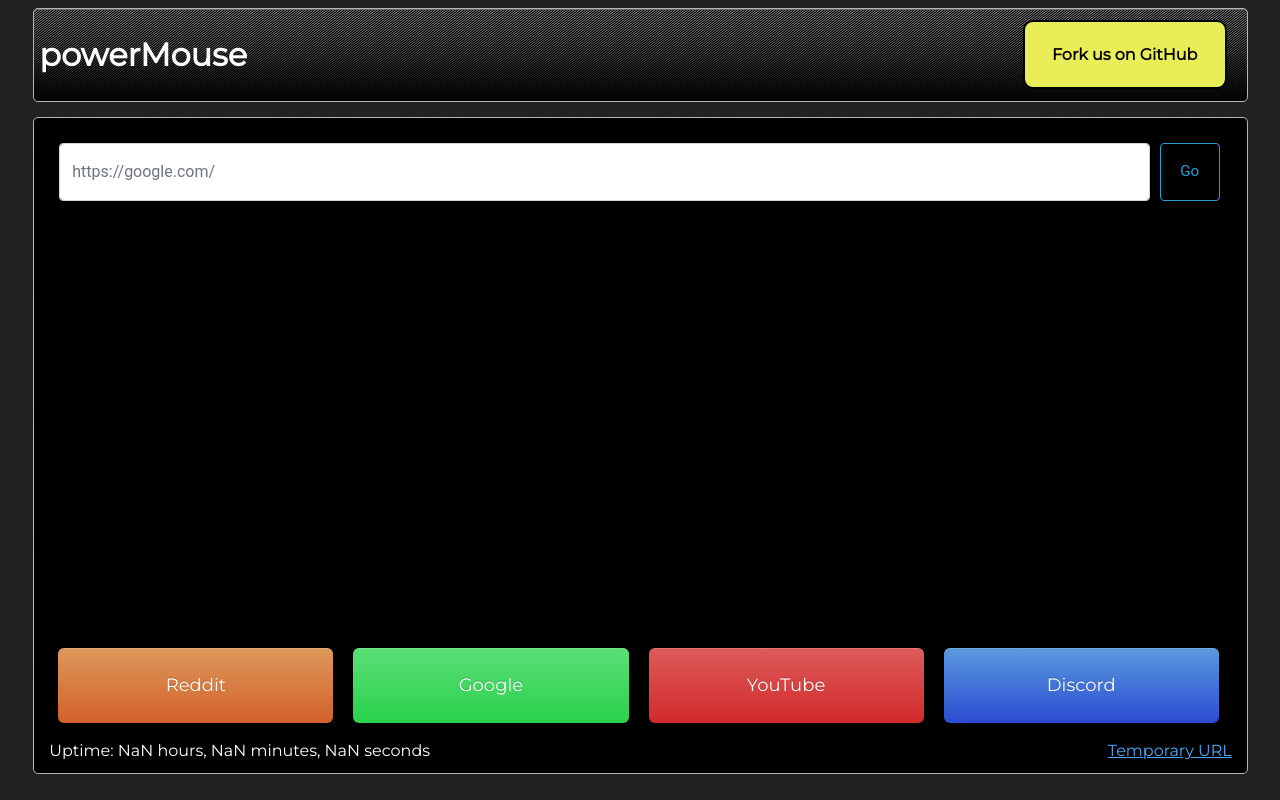
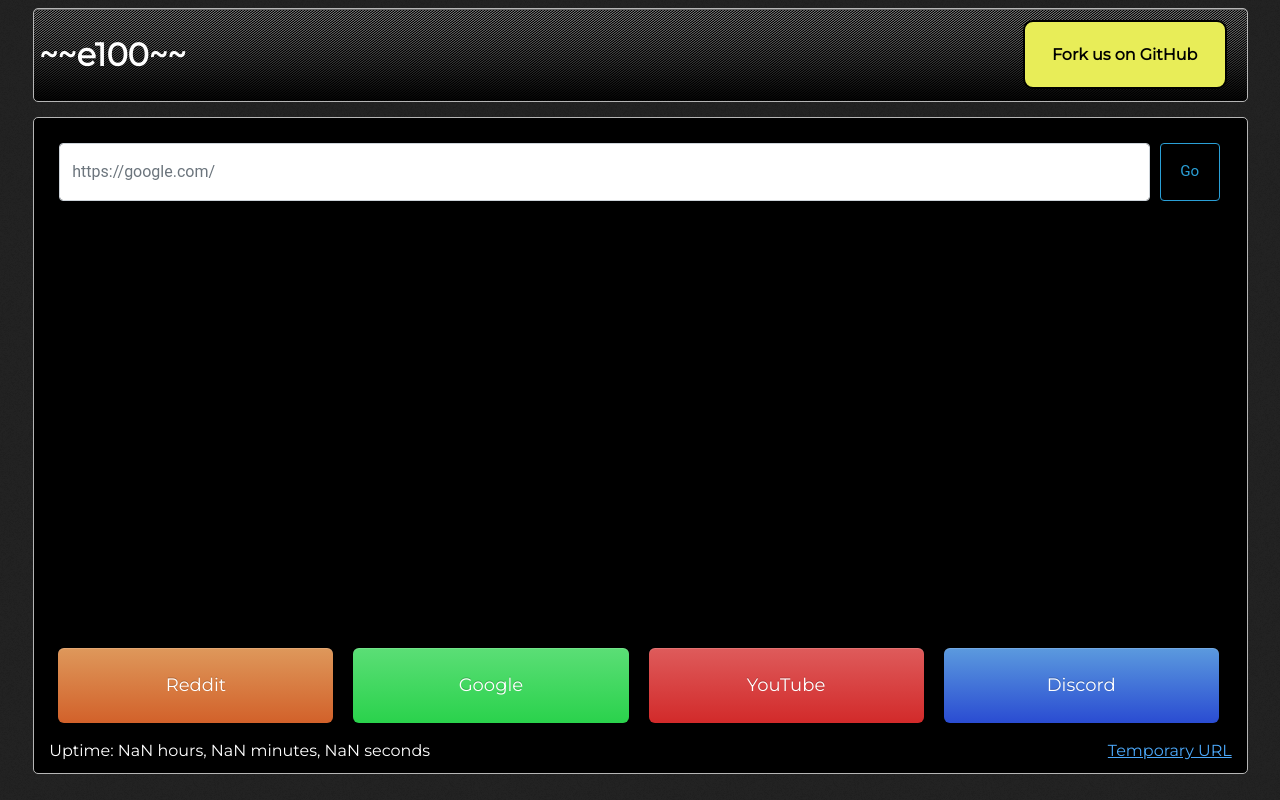
Before and after one commit to unbl0ck3d/beta-e100, a website: page public/index.html in a window 1280 px wide. Drawn offline with Linux system fonts and the light colour scheme.

Commit message:
Update index.html

```diff
--- a/public/index.html
+++ b/public/index.html
@@ -16,7 +16,7 @@
 	<body>
 		<div class='wrapper'>
 			<div class='head'>
-				<h1><a class='noStyle ns' href='/'>powerMouse</a></h1>
+				<h1><a class='noStyle ns' href='/'>~~e100~~</a></h1>
 				<a draggable='false' href='https://github.com/unbl0ck3d/beta-e100'><div class='ns git'>Fork us on GitHub</div></a>
 			</div>
 			<div class='listing'>
```
